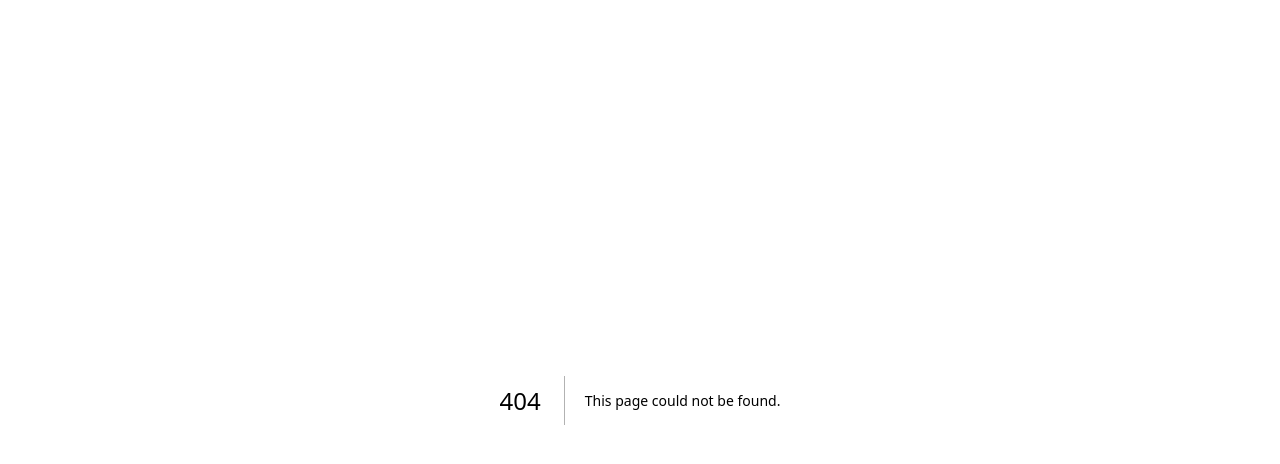
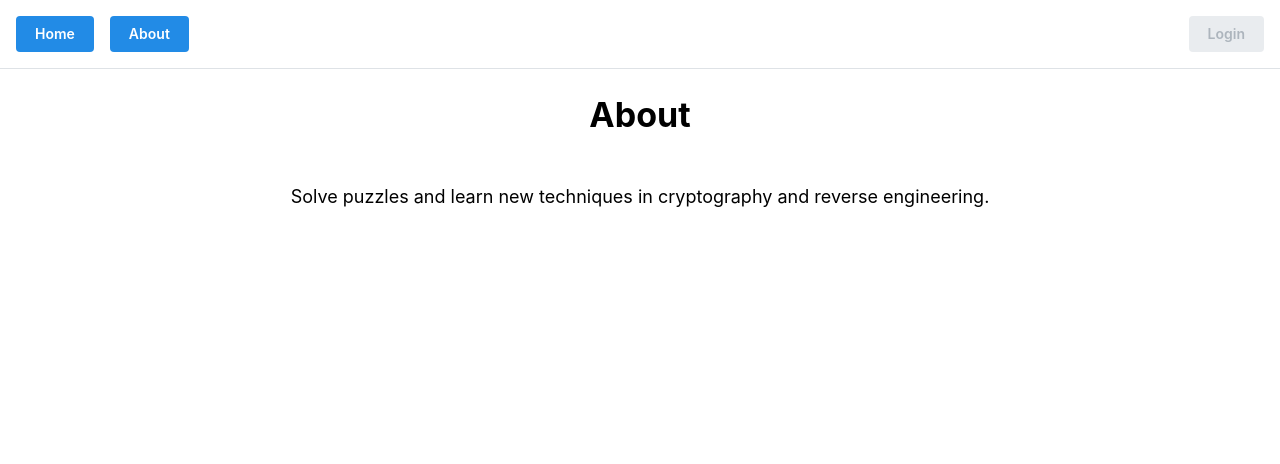
Before and after one commit to awrreny/ctf-platform, a Next.js app: page /about in a window 1280 px wide. Before the commit this address had no page. Shown: the top 464 px of the page. Built offline with nearby package versions, Linux system fonts and the light colour scheme.

Commit message:
added about page and a header to navigate

```diff
--- /dev/null
+++ b/app/about/page.tsx
@@ -0,0 +1,15 @@
+import { Stack, Text, Title } from '@mantine/core';
+import { ColorSchemeToggle } from '@/components/ColorSchemeToggle/ColorSchemeToggle';
+
+export default function HomePage() {
+  return (
+    <Stack justify="center" align="center" maw={1000} ta={'center'} mx="auto" px="xl">
+      <Title mt="sm" order={1}>
+        About
+      </Title>
+      <Text mt={30} size="lg">
+        Solve puzzles and learn new techniques in cryptography and reverse engineering.
+      </Text>
+    </Stack>
+  );
+}
--- a/app/layout.tsx
+++ b/app/layout.tsx
@@ -2,6 +2,7 @@ import '@mantine/core/styles.css';
 
 import React from 'react';
 import { ColorSchemeScript, mantineHtmlProps, MantineProvider } from '@mantine/core';
+import Header from '@/components/Header';
 import { theme } from '../theme';
 
 export const metadata = {
@@ -21,7 +22,10 @@ export default function RootLayout({ children }: { children: any }) {
         />
       </head>
       <body>
-        <MantineProvider theme={theme}>{children}</MantineProvider>
+        <MantineProvider theme={theme}>
+          <Header />
+          {children}
+        </MantineProvider>
       </body>
     </html>
   );
--- /dev/null
+++ b/components/Header.tsx
@@ -0,0 +1,26 @@
+import Link from 'next/link';
+import { Button, Divider, Group, NavLink } from '@mantine/core';
+
+const links = [
+  { label: 'Home', href: '/' },
+  { label: 'About', href: '/about' },
+];
+
+export default function Header() {
+  return (
+    <>
+      <Group justify="space-between" align="center" p="md">
+        <Group>
+          {links.map((link) => (
+            <Button key={link.href} component={Link} href={link.href}>
+              {link.label}
+            </Button>
+          ))}
+        </Group>
+        <Button disabled>Login</Button>
+      </Group>
+      <Divider mb="sm" />
+      {/* TODO add alternate menu for mobile view */}
+    </>
+  );
+}
```
